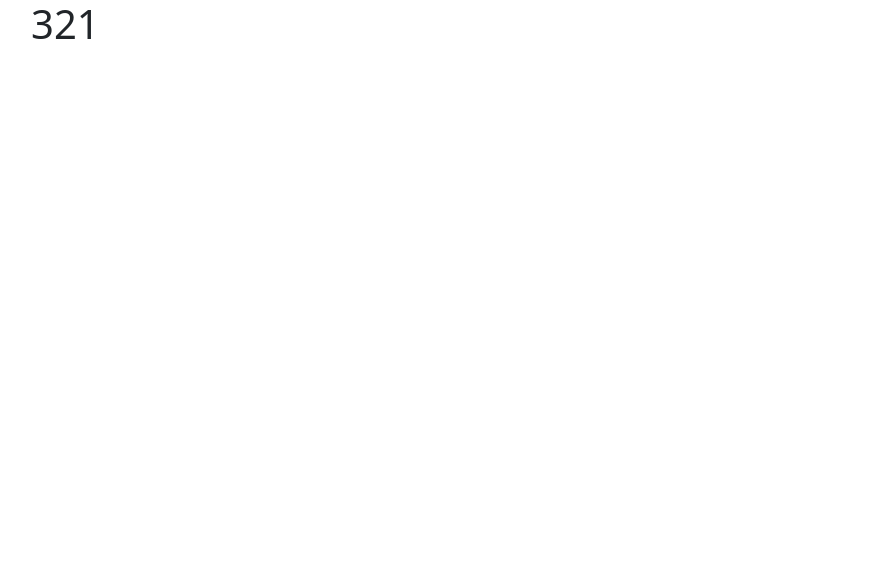
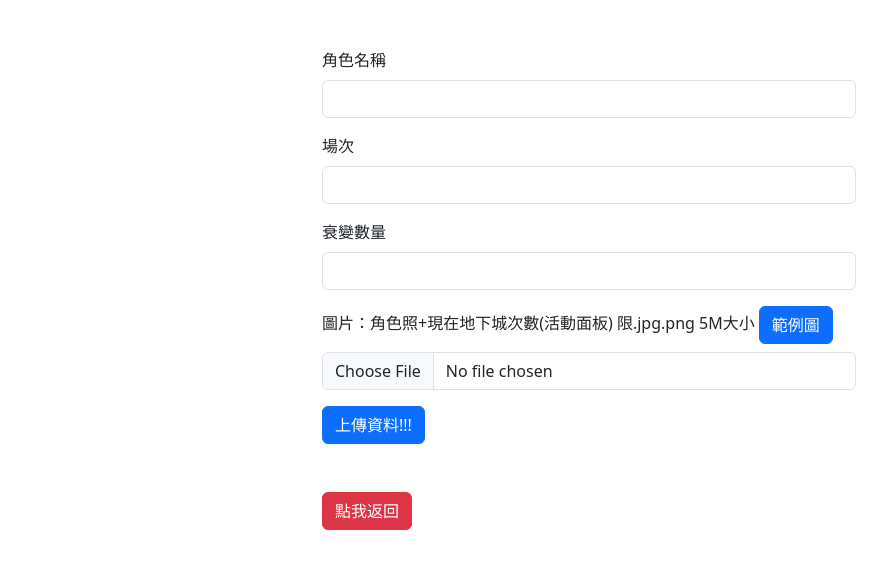
Before and after one commit to young199227/mabinogi_statistics_vue, a Vue app: page /create in a window 1280 px wide. Shown: the top 568 px of the page, without its empty margins (51-938 px from the left). Built offline with nearby package versions, Linux system fonts and the light colour scheme; no server answers.

Commit message:
2024/04/03 新增首頁,上傳資料頁

```diff
--- a/index.html
+++ b/index.html
@@ -4,7 +4,7 @@
     <meta charset="UTF-8" />
     <link rel="icon" type="image/svg+xml" href="/vite.svg" />
     <meta name="viewport" content="width=device-width, initial-scale=1.0" />
-    <title>Vite + Vue</title>
+    <title>衰變統計</title>
   </head>
   <body>
     <div id="app"></div>
--- a/src/App.vue
+++ b/src/App.vue
@@ -1,3 +1,52 @@
+<script setup>
+import { ref } from "vue";
+import axios from "axios";
+
+getCookie();
+function getCookie() {
+  if (checkCookieExists()) {
+    // console.log("'cookie' cookie 已存在");
+    // console.log(getCookieValue());
+    return;
+  }
+  axios
+    .get(window.apiDns + "token")
+    .then((response) => {
+      console.log(response.data.data);
+
+      const date = new Date();
+      //時間為+5分鐘
+      date.setTime(date.getTime() + 5 * 60 * 1000);
+      const expires = "expires=" + date.toUTCString();
+      document.cookie =
+        "cookie=" + response.data.data.token + ";" + expires + ";path=/";
+    })
+    .catch((error) => {
+      console.error(error);
+    });
+}
+function checkCookieExists() {
+  const cookies = document.cookie.split(";");
+  for (let i = 0; i < cookies.length; i++) {
+    const cookie = cookies[i].trim();
+    if (cookie.startsWith("cookie" + "=")) {
+      return true;
+    }
+  }
+  return false;
+}
+function getCookieValue() {
+  const cookieName = 'cookie';
+  const cookies = document.cookie.split(';');
+  for (let i = 0; i < cookies.length; i++) {
+    const cookie = cookies[i].trim();
+    if (cookie.startsWith(cookieName + '=')) {
+      return cookie.substring(cookieName.length + 1);
+    }
+  }
+  return null;
+}
+</script>
 <template>
   <div class="container">
     <!-- <router-link to="/">Home</router-link>
--- a/src/main.js
+++ b/src/main.js
@@ -4,6 +4,8 @@ import axios from 'axios';
 import router from './router';
 import 'bootstrap/dist/css/bootstrap.min.css';
 
+window.apiDns = 'https://api.capybaby.cc/';
+
 const app = createApp(App);
 app.config.globalProperties.$axios = axios;
 app.use(router);
--- a/src/views/Create.vue
+++ b/src/views/Create.vue
@@ -1,19 +1,151 @@
 <script setup>
-import { ref } from 'vue'
+import { reactive, ref } from "vue";
+import { useRouter } from "vue-router";
+import axios from "axios";
 
-defineProps({
+const formNameErr = ref("");
+const formCountErr = ref("");
+const formDecayErr = ref("");
 
-})
+const formData = new FormData();
+const image = ref(null);
+const form = reactive({
+  name: "",
+  count: "",
+  decay: "",
+});
 
-const count = ref(0)
+function create() {
+  //正則表達驗證
+  const nameCheck = /^[A-Za-z0-9\u4e00-\u9fa5]+$/;
+  const numberCheck = /^(?:10000|\d{1,4})$/;
+  if (!nameCheck.test(form.name)) {
+    formNameErr.value = "中文,英文,0~9";
+    return;
+  } else {
+    formNameErr.value = "";
+  }
+  if (!numberCheck.test(form.count) || form.count == "0") {
+    formCountErr.value = "1~10000";
+    return;
+  } else {
+    formCountErr.value = "";
+  }
+  if (!numberCheck.test(form.decay)) {
+    formDecayErr.value = "0~10000";
+    return;
+  } else {
+    formDecayErr.value = "";
+  }
+
+  formData.append("name", form.name);
+  formData.append("count", form.count);
+  formData.append("decay", form.decay);
+
+  axios
+    .post(window.apiDns + "create", formData)
+    .then((response) => {
+      form.name = "";
+      form.count = "";
+      form.decay = "";
+      image.value = null;
+
+      alert(response.data.message + ",請耐心等待驗證");
+
+      const router = useRouter();
+      router.push("/");
+    })
+    .catch((error) => {
+      console.error(error.response.data.message);
+    });
+}
+function getCookieValue() {
+  const cookieName = "cookie";
+  const cookies = document.cookie.split(";");
+  for (let i = 0; i < cookies.length; i++) {
+    const cookie = cookies[i].trim();
+    if (cookie.startsWith(cookieName + "=")) {
+      return cookie.substring(cookieName.length + 1);
+    }
+  }
+  return null;
+}
+//選擇圖片的方法
+const handleFileChange = (event) => {
+  const file = event.target.files[0];
+  if (file) {
+    image.value = file;
+    formData.append("img", file);
+    console.log("Selected file:", file);
+  } else {
+    image.value = null;
+    console.log("User canceled file selection");
+  }
+};
 </script>
 
 <template>
-  <h1>321</h1>
+  <div class="container">
+    <div class="row">
+      <div class="col-md-6 offset-md-3 mt-5">
+        <div class="mb-3">
+          <label for="formFile" class="form-label">角色名稱</label>
+          <input class="form-control" type="text" v-model="form.name" />
+          <span style="color: red">{{ formNameErr }}</span>
+        </div>
+        <div class="mb-3">
+          <label for="formFile" class="form-label">場次</label>
+          <input
+            class="form-control"
+            type="number"
+            min="1"
+            max="10000"
+            v-model="form.count"
+          />
+          <span style="color: red">{{ formCountErr }}</span>
+        </div>
+        <div class="mb-3">
+          <label for="formFile" class="form-label">衰變數量</label>
+          <input
+            class="form-control"
+            type="number"
+            min="0"
+            max="10000"
+            v-model="form.decay"
+          />
+          <span style="color: red">{{ formDecayErr }}</span>
+        </div>
+        <div class="mb-3">
+          <label for="formFile" class="form-label"
+            >圖片：角色照+現在地下城次數(活動面板) 限.jpg.png 5M大小
+            <a
+              href="https://capybaby.cc/mabinogi/statistics/img/水豚仔萌萌.jpg"
+              class="btn btn-primary"
+              target="_blank"
+              >範例圖</a
+            >
+          </label>
+          <input
+            class="form-control"
+            type="file"
+            @change="handleFileChange"
+            accept=".jpg, .png"
+          />
+          <span style="color: red"></span>
+        </div>
 
+        <button type="button" @click="create" class="btn btn-primary">
+          上傳資料!!!
+        </button>
 
+        <span style="color: red"></span>
+
+        <br />
+        <router-link to="/" class="btn btn-danger mt-5">點我返回</router-link>
+      </div>
+    </div>
+  </div>
 </template>
 
 <style scoped>
-
 </style>
--- a/src/views/Home.vue
+++ b/src/views/Home.vue
@@ -9,7 +9,7 @@ getIndexData();
 const indexData = ref("");
 function getIndexData() {
   axios
-    .get("http://127.0.0.1:8000/indexData")
+    .get(window.apiDns + "indexData")
     .then((response) => {
       console.log(response.data);
       indexData.value = response.data.data;
@@ -31,7 +31,7 @@ function getIndexData() {
               <tbody>
                 <tr>
                   <td>上傳次數:</td>
-                  <td>{{ indexData.count.user }}</td>
+                  <td>{{ indexData.count.user_count }}</td>
                 </tr>
                 <tr>
                   <td>場次:</td>
```
